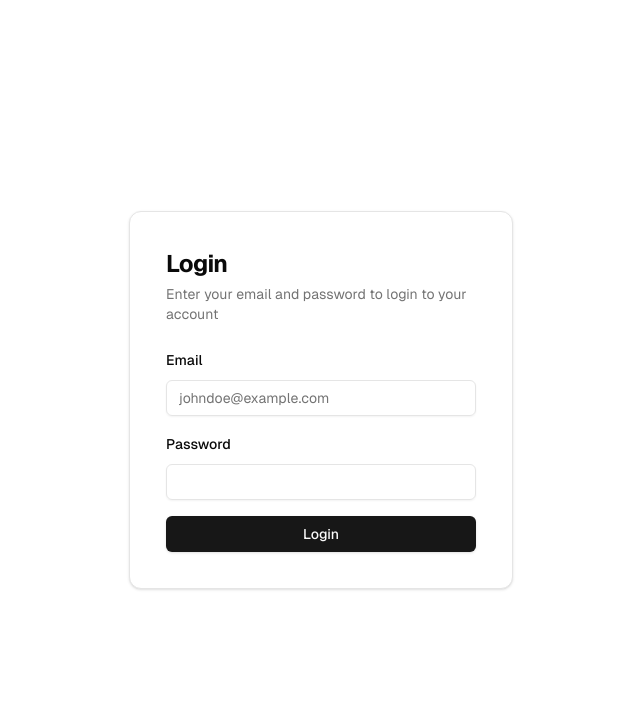
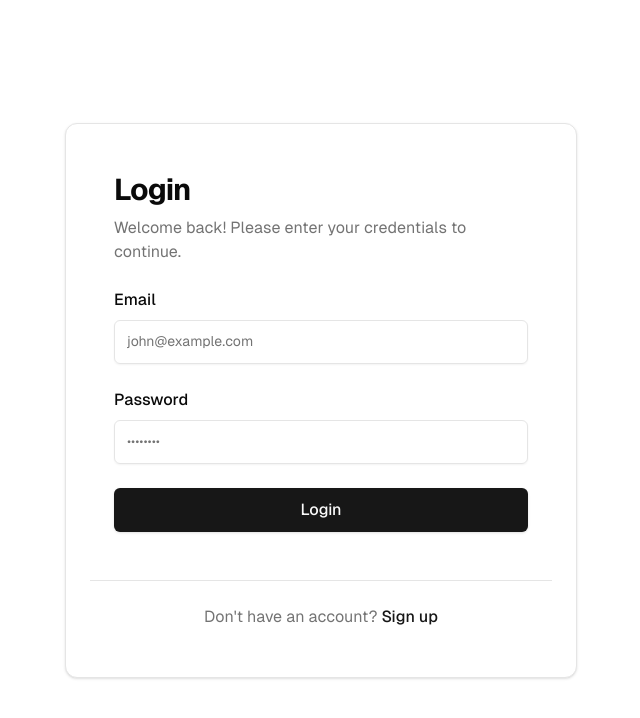
Before and after one commit to SuzalShrestha/brainly-frontend, a Next.js app: page /login in a window 1280 px wide. Shown: the top 718 px of the page, without its empty margins (319-959 px from the left). Built offline with nearby package versions, Linux system fonts and the light colour scheme.

Commit message:
refactor login

```diff
--- /dev/null
+++ b/src/api/use-login.ts
@@ -0,0 +1,20 @@
+import { useMutation } from '@tanstack/react-query';
+import { LoginFormData } from '@/lib/schemas';
+import { signIn } from 'next-auth/react';
+
+export const useLogin = () => {
+    return useMutation({
+        mutationFn: async (data: LoginFormData) => {
+            const result = await signIn('credentials', {
+                email: data.email,
+                password: data.password,
+            });
+
+            if (result?.error) {
+                throw new Error(result.error);
+            }
+
+            return result;
+        },
+    });
+};
--- a/src/components/login-card.tsx
+++ b/src/components/login-card.tsx
@@ -5,83 +5,132 @@ import {
     CardTitle,
     CardDescription,
     CardContent,
+    CardFooter,
 } from '@/components/ui/card';
 import { Label } from '@/components/ui/label';
 import { Input } from '@/components/ui/input';
 import { Button } from '@/components/ui/button';
-import { useState } from 'react';
+import { useForm } from 'react-hook-form';
+import { zodResolver } from '@hookform/resolvers/zod';
+import { loginSchema, type LoginFormData } from '@/lib/schemas';
+import { toast } from 'sonner';
+import { useLogin } from '@/api/use-login';
+import Link from 'next/link';
+import { useRouter } from 'next/navigation';
 import { signIn } from 'next-auth/react';
-import { toast } from 'sonner';
 
 function LoginCard() {
-    const [email, setEmail] = useState('');
-    const [password, setPassword] = useState('');
-    const [isLoading, setIsLoading] = useState(false);
-    const handleLogin = async () => {
-        try {
-            setIsLoading(true);
-            toast.loading('Logging in...');
-            const result = await signIn('credentials', {
-                email,
-                password,
-            });
-            if (result?.error) {
-                toast.dismiss();
-                toast.error('Invalid email or password');
-                return;
+    const router = useRouter();
+    const { mutate: login, isPending } = useLogin();
+
+    const {
+        register,
+        handleSubmit,
+        formState: { errors },
+    } = useForm<LoginFormData>({
+        resolver: zodResolver(loginSchema),
+        defaultValues: {
+            email: '',
+            password: '',
+        },
+    });
+
+    const onSubmit = (data: LoginFormData) => {
+        toast.promise(
+            new Promise(async (resolve, reject) => {
+                await signIn('credentials', {
+                    email: data.email,
+                    password: data.password,
+                })
+                    .then((result) => {
+                        if (result?.error) {
+                            reject(new Error(result.error));
+                        } else {
+                            resolve(true);
+                        }
+                    })
+                    .catch((error) => {
+                        reject(error);
+                    });
+            }),
+            {
+                loading: 'Logging in...',
+                success: 'Logged in successfully!',
+                error: (error) => error.message || 'Failed to login',
             }
-            toast.dismiss();
-            toast.success('Logged in successfully');
-        } catch {
-            toast.dismiss();
-            toast.error('Something went wrong. Please try again.');
-        } finally {
-            setIsLoading(false);
-        }
+        );
     };
 
     return (
-        <Card className='mx-auto max-w-sm p-3'>
-            <CardHeader className='space-y-1'>
-                <CardTitle className='text-2xl font-bold'>Login</CardTitle>
-                <CardDescription>
-                    Enter your email and password to login to your account
+        <Card className='mx-auto w-full max-w-lg p-6'>
+            <CardHeader className='space-y-2'>
+                <CardTitle className='text-3xl font-bold'>Login</CardTitle>
+                <CardDescription className='text-base'>
+                    Welcome back! Please enter your credentials to continue.
                 </CardDescription>
             </CardHeader>
             <CardContent>
-                <div className='space-y-4'>
+                <form onSubmit={handleSubmit(onSubmit)} className='space-y-6'>
                     <div className='space-y-2'>
-                        <Label htmlFor='email'>Email</Label>
+                        <Label htmlFor='email' className='text-base'>
+                            Email
+                        </Label>
                         <Input
                             id='email'
-                            value={email}
-                            onChange={(e) => setEmail(e.target.value)}
                             type='email'
-                            placeholder='johndoe@example.com'
-                            required
-                            disabled={isLoading}
+                            {...register('email')}
+                            disabled={isPending}
+                            className={`h-11 text-base ${
+                                errors.email ? 'border-red-500' : ''
+                            }`}
+                            placeholder='john@example.com'
                         />
+                        {errors.email && (
+                            <p className='text-sm text-red-500'>
+                                {errors.email.message}
+                            </p>
+                        )}
                     </div>
                     <div className='space-y-2'>
-                        <Label htmlFor='password'>Password</Label>
+                        <Label htmlFor='password' className='text-base'>
+                            Password
+                        </Label>
                         <Input
-                            value={password}
-                            onChange={(e) => setPassword(e.target.value)}
                             id='password'
                             type='password'
-                            required
-                            disabled={isLoading}
+                            {...register('password')}
+                            disabled={isPending}
+                            className={`h-11 text-base ${
+                                errors.password ? 'border-red-500' : ''
+                            }`}
+                            placeholder='••••••••'
                         />
+                        {errors.password && (
+                            <p className='text-sm text-red-500'>
+                                {errors.password.message}
+                            </p>
+                        )}
                     </div>
                     <Button
-                        onClick={() => handleLogin()}
-                        className='w-full'
-                        disabled={isLoading}
+                        type='submit'
+                        className='w-full h-11 text-base'
+                        disabled={isPending}
                     >
-                        {isLoading ? 'Logging in...' : 'Login'}
+                        {isPending ? 'Logging in...' : 'Login'}
                     </Button>
-                </div>
+                </form>
             </CardContent>
+            <CardFooter className='flex justify-center border-t pt-6 mt-6'>
+                <p className='text-base text-muted-foreground'>
+                    Don't have an account?{' '}
+                    <Link
+                        href='/signup'
+                        className='text-primary font-medium hover:underline'
+                    >
+                        Sign up
+                    </Link>
+                </p>
+            </CardFooter>
         </Card>
     );
 }
--- a/src/lib/schemas.ts
+++ b/src/lib/schemas.ts
@@ -53,3 +53,17 @@ export const signupResponseSchema = z.object({
 });
 
 export type SignupResponse = z.infer<typeof signupResponseSchema>;
+
+export const loginSchema = z.object({
+    email: z
+        .string()
+        .email('Invalid email address')
+        .min(5, 'Email must be at least 5 characters')
+        .max(100, 'Email must be less than 100 characters'),
+    password: z
+        .string()
+        .min(8, 'Password must be at least 8 characters')
+        .max(100, 'Password must be less than 100 characters'),
+});
+
+export type LoginFormData = z.infer<typeof loginSchema>;
--- a/src/routes.ts
+++ b/src/routes.ts
@@ -15,4 +15,4 @@ export const authRoutes = ['/login', '/signup'];
  *@type {string}
  **/
 export const apiAuthPrefix = '/api/auth';
-export const DEFAULT_LOGIN_REDIRECT = '/';
+export const DEFAULT_LOGIN_REDIRECT = '/dashboard';
```
Also changed, not shown: src/auth.config.ts (+26 -42 lines), src/auth.ts (+17 -0 lines), src/app/(dashboard)/dashboard/page.tsx (renamed from src/app/(dashboard)/page.tsx).
